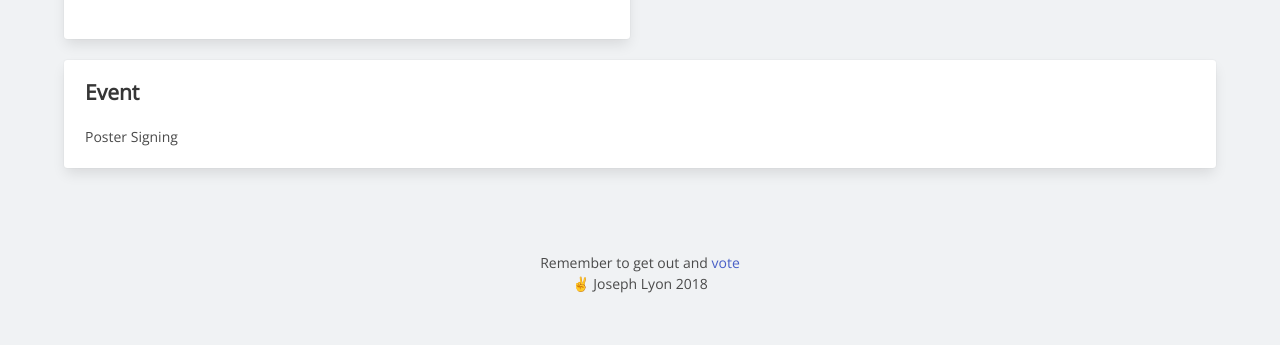
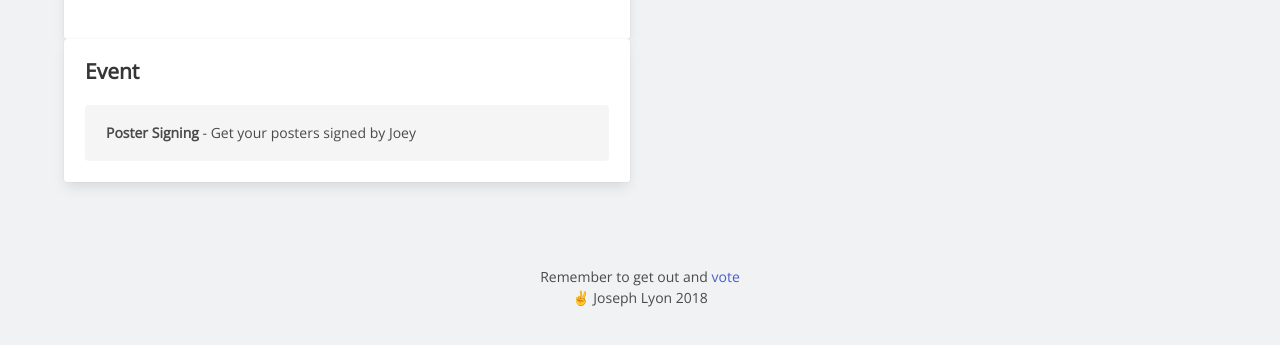
Before and after one commit to jlyon1/lyon.lol, a plain HTML site: page index.html in a window 1280 px wide. Shown: the part 869-1214 px from the top of the page. Drawn offline with nearby package versions, Linux system fonts and the light colour scheme; no server answers.

Commit message:
Downsize image

```diff
--- a/index.html
+++ b/index.html
@@ -65,11 +65,21 @@
               </div>
             </div>
           </div>
+
+          <div class="card">
+            <div class="card-content">
+              <div class="media">
+                <p class="title is-4">Event</p>
+              </div>
+              <div class="content notification">
+                <b>Poster Signing</b> - Get your posters signed by Joey
+              </div>
+            </div>
+        </div>
         </div>
         <div class="column ">
           <div class="card">
             <div class="card-content">
-
               <div class="content abt">
               </div>
             </div>
@@ -79,16 +89,7 @@
         </div>
 
       </div>
-        <div class="card">
-          <div class="card-content">
-            <div class="media">
-              <p class="title is-4">Event</p>
-            </div>
-            <div class="content">
-              Poster Signing
-            </div>
-          </div>
-      </div>
+
     </div>
     <div class="section"></div>
     <div class="container has-text-centered">
```
Also changed, not shown: smallerme.jpg.
